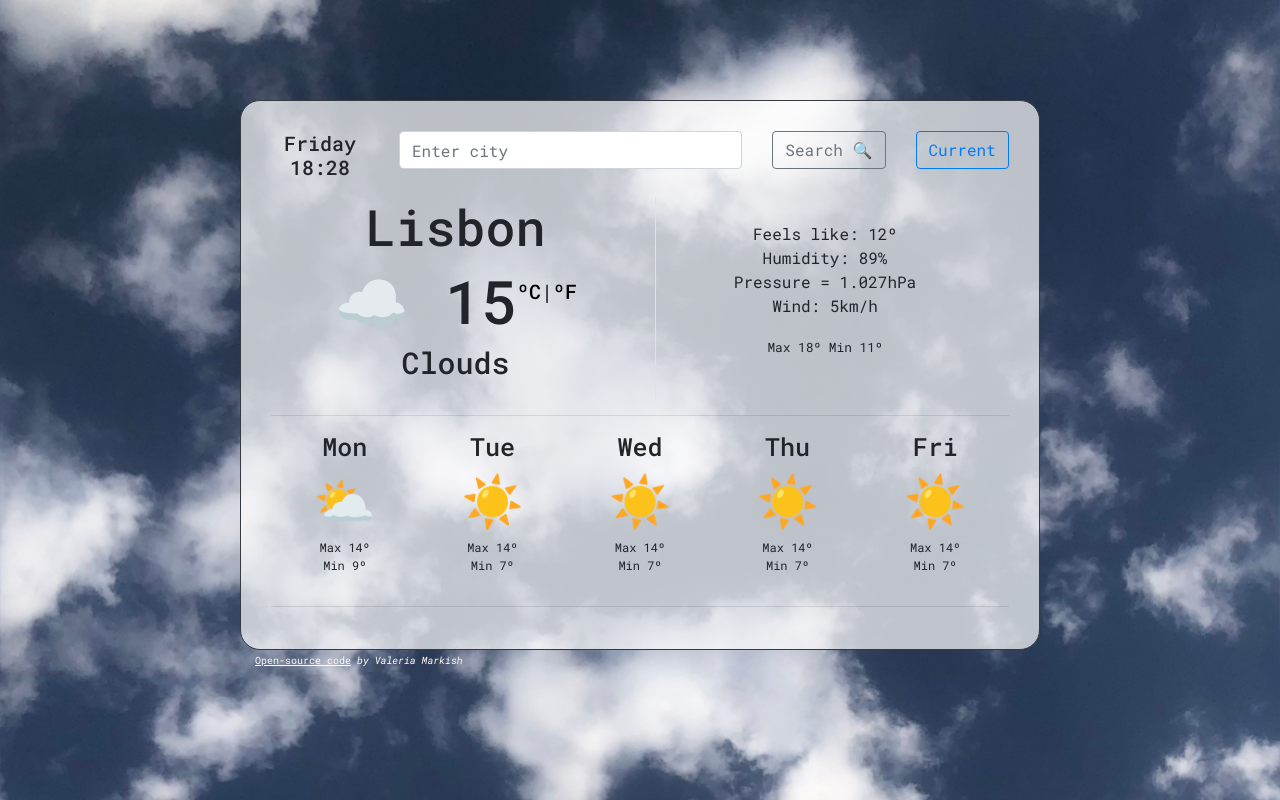
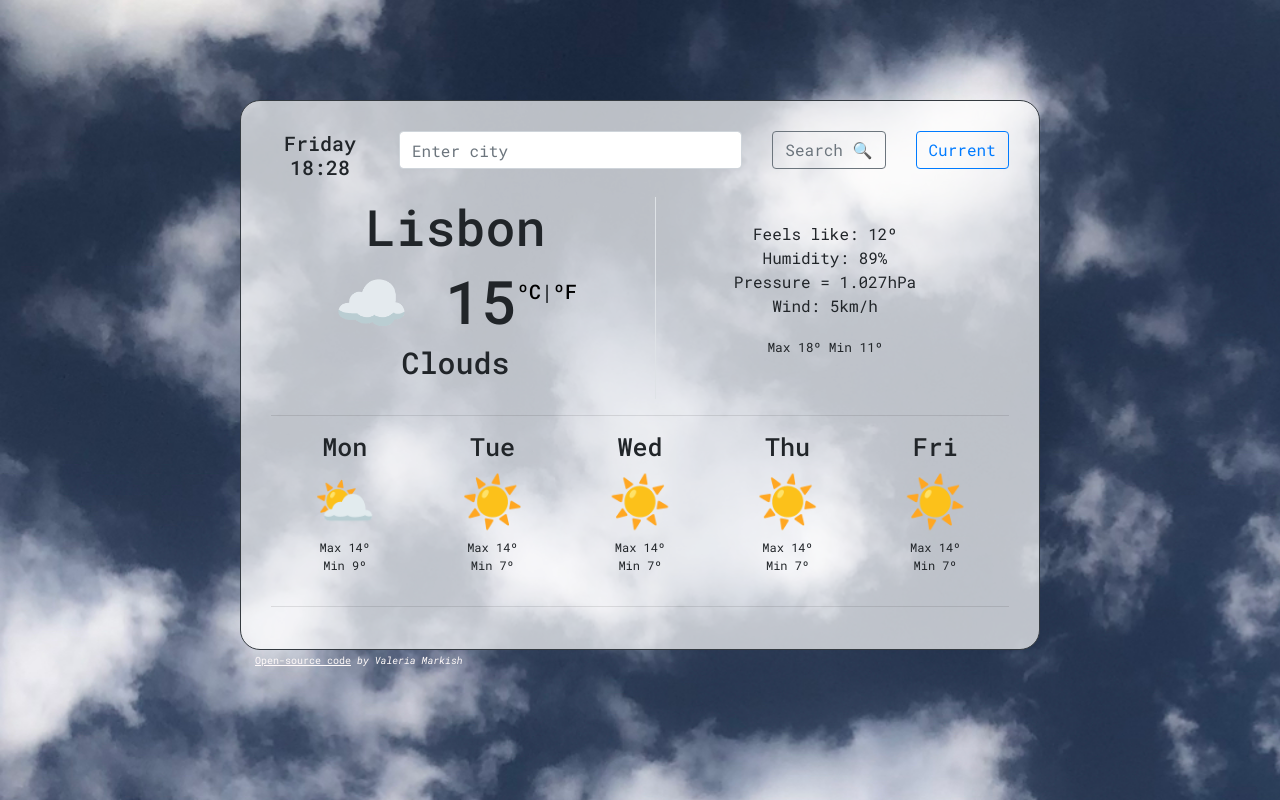
Before and after one commit to valeria-markish/weather-project, a plain HTML site: page index.html in a window 1280 px wide. Shown: the top 800 px of the page. Drawn offline with nearby package versions, Linux system fonts and the light colour scheme.

Commit message:
Fix background

```diff
--- a/src/styles.css
+++ b/src/styles.css
@@ -1,7 +1,7 @@
 body {
   background: url("../images/cloudy-sky.jpg");
-  background-repeat: none;
-  background-size: cover;
+  background-repeat: no-repeat;
+  background-size: 120%;
   font-family: "Roboto Mono", monospace;
 }
 ul {
```
